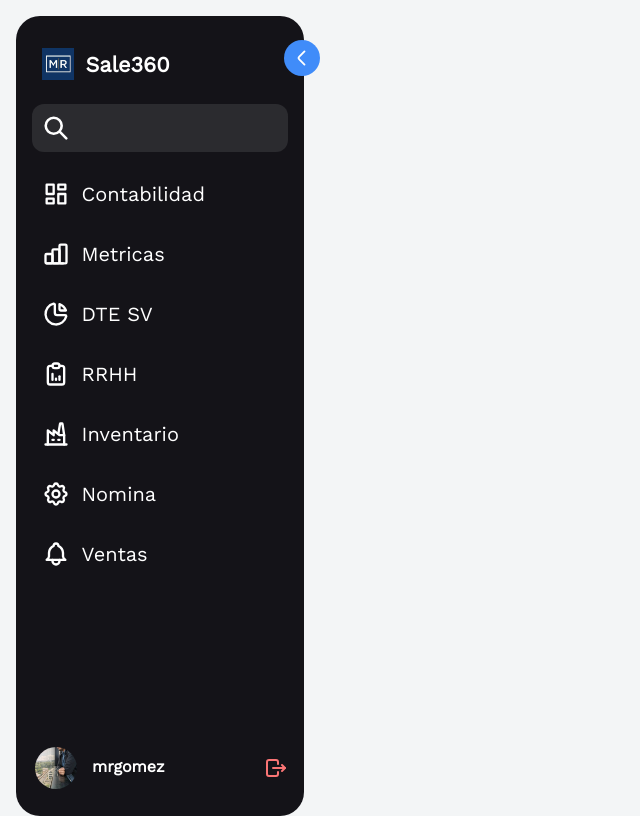
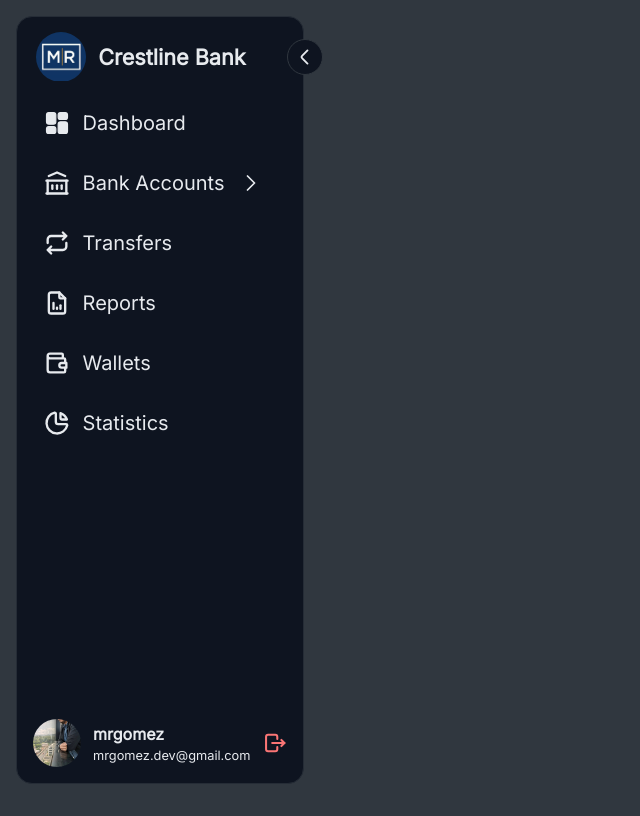
Before and after one commit to mrgomezsv/sale360, a Django app: page /dashboard/ in a window 1280 px wide. Shown: the whole page, without its empty margins (0-640 px from the left). After the commit the page ends 783 px from the top, so only its background shows below. Run offline with Django 4.2, Linux system fonts and the light colour scheme; a user stored in the database is signed in.

Commit message:
Update drashboard

```diff
--- a/system_dashboard/templates/dashboard.html
+++ b/system_dashboard/templates/dashboard.html
@@ -5,25 +5,28 @@
 {% block content %}
 
 <style>
+
+
 :root {
   --primary-color: #191919;
-  --primary: #408CF9;
   --white: #FFFFFF;
-  --sidebar-primary-hover: #2B2B2F;
-  --sidebar-background: #141318;
-  --background: #F3F5F6;
-  --text-link: #FFFFFF;
-  --expand-button: #408CF9;
+  --sidebar-hover: #1D242E;
+  --sidebar-bg: #0E1420;
+  --bg: #30373F;
+  --text-link: #E7EAEE;
   --logout: #FA7575;
-  --search-background: #2B2B2F;
+  --headline-text: #546471;
+  --text: #E7EAEE;
+  --divider-bg: var(--bg);
+  --border-color: var(--bg);
 }
 
 body {
-  font-family: 'Work Sans', sans-serif;
+  font-family: 'Inter', sans-serif;
   font-size: 16px;
   padding: 1rem;
   height: 100%;
-  background: var(--background);
+  background: var(--bg);
 }
 
 html {
@@ -37,21 +40,31 @@ html {
 }
 
 .sidebar {
-  position: sticky;
+  position: relative;
   top: 0;
   left: 0;
-  min-height: 50rem;
   height: 100%;
-  padding: 1.5rem 1rem;
-  border-radius: 1.5rem;
+  border-radius: 1rem;
   user-select: none;
   max-width: 18rem;
-  min-width: 4rem;
+  min-width: 4.5rem;
   display: flex;
   color: var(--white);
+  border: 1px solid #252C36;
   flex-direction: column;
-  background-color: var(--sidebar-background);
+  background: var(--sidebar-bg);
   transition: max-width 0.2s ease-in-out;
+}
+
+.sidebar h2 {
+  color: var(--headline-text);
+  font-size: 1rem;
+  margin-top: 1rem;
+  line-height: 1.5rem;
+}
+
+body.collapsed .sidebar h2 {
+  display: none;
 }
 
 body.collapsed .sidebar {
@@ -64,65 +77,39 @@ body.collapsed .hide {
   visibility: hidden;
 }
 
-/*? search wrapper */
-.search__wrapper {
-  position: relative;
-}
-
-.search__wrapper input {
-  background-color: var(--search-background);
-  min-height: 3rem;
-  width: 100%;
-  color: var(--text-link);
-  border-radius: 0.75rem;
-  padding-left: 2.75rem;
-  font-size: 1.4rem;
-  border: none;
-}
-
-.search__wrapper svg {
-  position: absolute;
-  z-index: 2;
-  top: 50%;
-  left: 0.75rem;
-  width: 1.5rem;
-  height: 1.5rem;
-  stroke: var(--text-link);
-  transform: translateY(-50%);
-  pointer-events: none;
-}
-
 /*? sidebar top */
 .sidebar-top-wrapper {
+  position: relative;
   display: flex;
-  background-color: var(--primary-color-light);
 }
 
 .sidebar-top {
-  position: relative;
   display: flex;
   align-items: start;
   justify-content: center;
   flex-direction: column;
   overflow: hidden;
   height: 4rem;
-  padding-bottom: 1rem;
+  padding: 1rem;
+  padding-top: 2rem;
 }
 
 .logo__wrapper {
   display: flex;
   align-items: center;
   color: var(--text-link);
+  padding-left: 0.2rem;
   font-weight: 700;
   text-decoration: none;
   font-size: 1.35rem;
-  padding: 0 0.6rem;
   gap: 0.75rem;
 }
 
 .logo-small {
-  height: 2rem;
-  width: 2rem;
+  height: 3rem;
+  width: 3rem;
+  border-radius: 0.4rem;
+  padding: 0.25rem;
   overflow: hidden;
   object-fit: cover;
 }
@@ -132,13 +119,19 @@ body.collapsed .hide {
 }
 
 /*? menu links */
-.sidebar-links {
-  margin-top: 1rem;
+
+.sidebar-links-wrapper {
+  overflow: hidden;
+  padding: 1rem;
+  position: relative;
+}
+
+body.collapsed .sidebar-links-wrapper {
+  overflow: hidden;
 }
 
 .sidebar-links ul {
   list-style-type: none;
-  position: relative;
   display: flex;
   row-gap: 0.5rem;
   flex-direction: column;
@@ -157,13 +150,13 @@ body.collapsed .hide {
 }
 
 .sidebar-links li a:hover {
-  background-color: var(--sidebar-primary-hover);
+  background: var(--sidebar-hover);
 }
 
 .sidebar-links li a {
   color: var(--text-link);
   width: 100%;
-  padding-left: 0.6rem;
+  padding: 0 0.6rem;
   font-size: 1.25rem;
   display: flex;
   gap: 0.75rem;
@@ -172,7 +165,7 @@ body.collapsed .hide {
   align-items: center;
   min-height: 3.25rem;
   text-decoration: none;
-  transition: background-color 0.2s ease-in-out;
+  transition: background 0.2s ease-in-out;
 }
 
 .sidebar-links li a .link {
@@ -182,12 +175,12 @@ body.collapsed .hide {
 }
 
 .sidebar-links .active:hover {
-  background-color: var(--sidebar-primary-hover);
+  background: var(--sidebar-hover);
 }
 
 .sidebar-links .active {
   text-decoration: none;
-  background-color: var(--sidebar-primary-hover);
+  background: var(--sidebar-hover);
   color: var(--text-link);
 }
 
@@ -195,52 +188,28 @@ body.collapsed .hide {
   stroke: var(--text-link);
 }
 
-/* ?tooltip */
-.tooltip {
-  position: relative;
+.divider {
+  display: none;
 }
 
-.tooltip .tooltip__content::after {
-  content: " ";
-  position: absolute;
-  top: 50%;
-  left: 0%;
-  margin-left: -9px;
-  margin-top: -5px;
-  border-width: 5px;
-  border-style: solid;
-  border-color: transparent var(--primary-color) transparent transparent;
-}
-
-.tooltip .tooltip__content {
-  visibility: hidden;
-  background-color: var(--primary-color);
-  color: var(--white);
-  text-align: center;
-  border-radius: 6px;
-  padding: 0.35rem 0.75rem;
-  position: absolute;
-  z-index: 1;
-  left: 4.5rem;
-}
-
-.collapsed .tooltip:hover .tooltip__content {
-  visibility: visible;
-}
-
-.collapsed .tooltip:focus .tooltip__content {
-  visibility: visible;
+body.collapsed .divider {
+  width: 100%;
+  display: block;
+  background: var(--divider-bg);
+  height: 2px;
+  margin: 0.5rem 0;
 }
 
 /*? profile part */
 .sidebar__profile {
   display: flex;
+  padding: 1rem;
   align-items: center;
   gap: 0.75rem;
   flex-direction: row;
   color: var(--text-link);
-  overflow-x: hidden;
-  min-height: 2.5rem;
+  overflow: hidden;
+  min-height: 4rem;
   margin-top: auto;
 }
 
@@ -251,17 +220,12 @@ body.collapsed .hide {
 
 .avatar {
   display: block;
+  object-fit: cover;
+  height: 3rem;
   width: 3rem;
-  height: 3rem;
-  object-fit: cover;
   cursor: pointer;
   border-radius: 50%;
-  border: 3px solid transparent;
   transition: all 0.2s ease-in-out;
-}
-
-.avatar:hover {
-  border: 3px solid var(--primary);
 }
 
 .avatar__name {
@@ -282,32 +246,25 @@ body.collapsed .hide {
   font-size: 0.8rem;
 }
 
-.logout {
-  margin-left: auto;
-}
-
-.logout svg {
-  color: var(--logout);
-}
-
 /*? Expand button */
 .expand-btn {
   position: absolute;
   display: grid;
   place-items: center;
   cursor: pointer;
-  background-color: var(--expand-button);
+  background: var(--sidebar-bg);
   z-index: 2;
-  right: -1rem;
+  border: 1px solid var(--border-color);
+  right: -1.25rem;
+  top: 1.40rem;
   width: 2.25rem;
   height: 2.25rem;
-  border: none;
   border-radius: 50%;
 }
 
 .expand-btn svg {
   transform: rotate(-180deg);
-  stroke: var(--white);
+  stroke: var(--text-link);
   width: 1.25rem;
   height: 1.25rem;
 }
@@ -327,6 +284,50 @@ body.collapsed .expand-btn svg {
     width: 100%;
   }
 }
+
+.sidebar__profile .logout {
+  margin-left: auto;
+  height: 2.25rem;
+  width: 2.25rem;
+  cursor: pointer;
+  stroke: var(--logout);
+}
+
+.main-item > .expand-icon {
+  transition: all ease-in-out 0.25s;
+}
+
+.main-item--open > .expand-icon {
+  transform: rotate(-90deg);
+}
+
+body.collapsed .expand-icon {
+  display: none;
+}
+
+.main-item ~ ul {
+  border-left: 2px solid var(--sidebar-hover);
+  margin-left: 0.875rem;
+  padding-left: 0.425rem;
+  visibility: hidden;
+  opacity: 0;
+  max-height: 0;
+  transition: all 200ms;
+}
+
+.main-item--open ~ ul {
+  visibility: visible;
+  margin-top: 1rem;
+  opacity: 1;
+  max-height: 25rem;
+}
+
+.logo {
+  width: 50px;  /* Ajusta el tamaño según lo necesites */
+  height: 50px; /* Hace que la imagen sea cuadrada */
+  border-radius: 50%; /* La hace circular */
+  object-fit: cover; /* Ajusta la imagen dentro del espacio */
+}
 </style>
 
 <!DOCTYPE html>
@@ -337,7 +338,7 @@ body.collapsed .expand-btn svg {
   <title>Sidebar</title>
   <link rel="preconnect" href="https://fonts.googleapis.com">
   <link rel="preconnect" href="https://fonts.gstatic.com" crossorigin>
-  <link href="https://fonts.googleapis.com/css2?family=Work+Sans&display=swap" rel="stylesheet">
+  <link href="https://fonts.googleapis.com/css2?family=Inter&display=swap" rel="stylesheet">
   <link rel="stylesheet" href="style.css">
 </head>
 
@@ -346,135 +347,95 @@ body.collapsed .expand-btn svg {
     <div class="sidebar-top-wrapper">
       <div class="sidebar-top">
         <a href="#" class="logo__wrapper">
-          <img src="{% static '/images/logo.jpg' %}" alt="Logo" class="logo-small">
+          <img src="{% static '/images/logo.jpg' %}" alt="Crestline Bank Logo" class="logo">
           <span class="hide company-name">
-            Sale360
+            Crestline Bank
           </span>
         </a>
       </div>
       <button class="expand-btn" type="button">
-        <svg width="16" height="16" viewBox="0 0 16 16" fill="none" xmlns="http://www.w3.org/2000/svg" aria-labelledby="exp-btn" role="img">
-          <title id="exp-btn">Expand/Collapse Menu</title>
+        <svg width="16" height="16" viewBox="0 0 16 16" fill="none" xmlns="http://www.w3.org/2000/svg">
           <path d="M6.00979 2.72L10.3565 7.06667C10.8698 7.58 10.8698 8.42 10.3565 8.93333L6.00979 13.28"
             stroke-width="1.5" stroke-miterlimit="10" stroke-linecap="round" stroke-linejoin="round" />
         </svg>
       </button>
     </div>
-    <div class="search__wrapper">
-      <svg width="14" height="14" viewBox="0 0 14 14" fill="none" xmlns="http://www.w3.org/2000/svg" aria-labelledby="search-icon" role="img">
-        <title id="search-icon">Search</title>
-        <path
-          d="M9 9L13 13M5.66667 10.3333C3.08934 10.3333 1 8.244 1 5.66667C1 3.08934 3.08934 1 5.66667 1C8.244 1 10.3333 3.08934 10.3333 5.66667C10.3333 8.244 8.244 10.3333 5.66667 10.3333Z"
-          stroke-width="1.5" stroke-linecap="round" stroke-linejoin="round" />
-      </svg>
-      <input type="text" aria-labelledby="search-icon">
-    </div>
+    <div class="sidebar-links-wrapper">
       <div class="sidebar-links">
         <ul>
           <li>
-          <a href="#dashboard" title="Accounting" class="tooltip">
-            <svg xmlns="http://www.w3.org/2000/svg" class="icon icon-tabler icon-tabler-layout-dashboard" width="24"
-              height="24" viewBox="0 0 24 24" stroke-width="2" stroke="currentColor" fill="none" stroke-linecap="round"
-              stroke-linejoin="round" aria-hidden="true">
-              <path stroke="none" d="M0 0h24v24H0z" fill="none" />
-              <path d="M4 4h6v8h-6z" />
-              <path d="M4 16h6v4h-6z" />
-              <path d="M14 12h6v8h-6z" />
-              <path d="M14 4h6v4h-6z" />
-            </svg>
-            <span class="link hide">Contabilidad</span>
-            <span class="tooltip__content">Dashboard</span>
+            <a href="#dashboard" title="Dashboard" >
+              <svg  xmlns="http://www.w3.org/2000/svg"  width="24"  height="24"  viewBox="0 0 24 24"  fill="currentColor"  class="icon icon-tabler icons-tabler-filled icon-tabler-layout-dashboard"><path stroke="none" d="M0 0h24v24H0z" fill="none"/><path d="M9 3a2 2 0 0 1 2 2v6a2 2 0 0 1 -2 2h-4a2 2 0 0 1 -2 -2v-6a2 2 0 0 1 2 -2zm0 12a2 2 0 0 1 2 2v2a2 2 0 0 1 -2 2h-4a2 2 0 0 1 -2 -2v-2a2 2 0 0 1 2 -2zm10 -4a2 2 0 0 1 2 2v6a2 2 0 0 1 -2 2h-4a2 2 0 0 1 -2 -2v-6a2 2 0 0 1 2 -2zm0 -8a2 2 0 0 1 2 2v2a2 2 0 0 1 -2 2h-4a2 2 0 0 1 -2 -2v-2a2 2 0 0 1 2 -2z" /></svg>
+              <span class="link hide">Dashboard</span>
             </a>
           </li>
           <li>
-          <a href="#market-overview" class="tooltip">
-            <svg xmlns="http://www.w3.org/2000/svg" class="icon icon-tabler icon-tabler-chart-bar" width="24"
-              height="24" viewBox="0 0 24 24" stroke-width="2" stroke="currentColor" fill="none" stroke-linecap="round"
-              stroke-linejoin="round" aria-hidden="true">
-              <path stroke="none" d="M0 0h24v24H0z" fill="none" />
-              <path d="M3 12m0 1a1 1 0 0 1 1 -1h4a1 1 0 0 1 1 1v6a1 1 0 0 1 -1 1h-4a1 1 0 0 1 -1 -1z" />
-              <path d="M9 8m0 1a1 1 0 0 1 1 -1h4a1 1 0 0 1 1 1v10a1 1 0 0 1 -1 1h-4a1 1 0 0 1 -1 -1z" />
-              <path d="M15 4m0 1a1 1 0 0 1 1 -1h4a1 1 0 0 1 1 1v14a1 1 0 0 1 -1 1h-4a1 1 0 0 1 -1 -1z" />
-              <path d="M4 20l14 0" />
+            <a href="#bank-accounts" title="Bank Accounts" class="tooltip main-item" >
+              <svg xmlns="http://www.w3.org/2000/svg"  width="24"  height="24"  viewBox="0 0 24 24"  fill="none"  stroke="currentColor"  stroke-width="2"  stroke-linecap="round"  stroke-linejoin="round"  class="icon icon-tabler icons-tabler-outline icon-tabler-building-bank"><path stroke="none" d="M0 0h24v24H0z" fill="none"/><path d="M3 21l18 0" /><path d="M3 10l18 0" /><path d="M5 6l7 -3l7 3" /><path d="M4 10l0 11" /><path d="M20 10l0 11" /><path d="M8 14l0 3" /><path d="M12 14l0 3" /><path d="M16 14l0 3" /></svg>
+              <span class="link hide">Bank Accounts</span>
+              <svg
+                xmlns="http://www.w3.org/2000/svg"
+                class="hide expand-icon"
+                width="44"
+                height="44"
+                viewBox="0 0 24 24"
+                stroke-width="1.5"
+                stroke="currentColor"
+                fill="none"
+                stroke-linecap="round"
+                stroke-linejoin="round"
+              >
+                <path stroke="none" d="M0 0h24v24H0z" fill="none"/>
+                <path d="M9 6l6 6l-6 6" />
               </svg>
-            <span class="link hide">Metricas</span>
-            <span class="tooltip__content">Market Overview</span>
+            </a>
+            <ul class="hide">
+              <li>
+                <a href="#income" title="Income">
+                  Income
                 </a>
               </li>
               <li>
-          <a href="#analytics" title="DTE SV" class="tooltip">
-            <svg xmlns="http://www.w3.org/2000/svg" class="icon icon-tabler icon-tabler-chart-pie" width="24"
-              height="24" viewBox="0 0 24 24" stroke-width="2" stroke="currentColor" fill="none" stroke-linecap="round"
-              stroke-linejoin="round" aria-hidden="true">
-              <path stroke="none" d="M0 0h24v24H0z" fill="none" />
-              <path d="M10 3.2a9 9 0 1 0 10.8 10.8a1 1 0 0 0 -1 -1h-6.8a2 2 0 0 1 -2 -2v-7a.9 .9 0 0 0 -1 -.8" />
-              <path d="M15 3.5a9 9 0 0 1 5.5 5.5h-4.5a1 1 0 0 1 -1 -1v-4.5" />
-            </svg>
-            <span class="link hide">DTE SV</span>
-            <span class="tooltip__content">Analytics</span>
-          </a>
-        </li>
-
-        <li>
-          <a href="#reports" title="RRHH" class="tooltip">
-            <svg xmlns="http://www.w3.org/2000/svg" class="icon icon-tabler icon-tabler-report-analytics" width="24"
-              height="24" viewBox="0 0 24 24" stroke-width="2" stroke="currentColor" fill="none" stroke-linecap="round"
-              stroke-linejoin="round" aria-hidden="true">
-              <path stroke="none" d="M0 0h24v24H0z" fill="none" />
-              <path d="M9 5h-2a2 2 0 0 0 -2 2v12a2 2 0 0 0 2 2h10a2 2 0 0 0 2 -2v-12a2 2 0 0 0 -2 -2h-2" />
-              <path d="M9 3m0 2a2 2 0 0 1 2 -2h2a2 2 0 0 1 2 2v0a2 2 0 0 1 -2 2h-2a2 2 0 0 1 -2 -2z" />
-              <path d="M9 17v-5" />
-              <path d="M12 17v-1" />
-              <path d="M15 17v-3" />
-            </svg>
-            <span class="link hide">RRHH</span>
-            <span class="tooltip__content">Reports</span>
+                <a href="#expenses" title="Expense">
+                  Expenses
                 </a>
               </li>
               <li>
-          <a href="#industries" title="Inventario" class="tooltip">
-            <svg xmlns="http://www.w3.org/2000/svg" class="icon icon-tabler icon-tabler-building-factory-2" width="24"
-              height="24" viewBox="0 0 24 24" stroke-width="2" stroke="currentColor" fill="none" stroke-linecap="round"
-              stroke-linejoin="round" aria-hidden="true">
-              <path stroke="none" d="M0 0h24v24H0z" fill="none" />
-              <path d="M3 21h18" />
-              <path d="M5 21v-12l5 4v-4l5 4h4" />
-              <path d="M19 21v-8l-1.436 -9.574a.5 .5 0 0 0 -.495 -.426h-1.145a.5 .5 0 0 0 -.494 .418l-1.43 8.582" />
-              <path d="M9 17h1" />
-              <path d="M14 17h1" />
-            </svg>
-            <span class="link hide">Inventario</span>
-            <span class="tooltip__content">Industries</span>
+                <a href="#statements" title="Statements">
+                  Statements
                 </a>
               </li>
               <li>
-          <a href="#settings" title="Nomina" class="tooltip">
-            <svg xmlns="http://www.w3.org/2000/svg" width="24" height="24" viewBox="0 0 24 24" stroke-width="2"
-              stroke="currentColor" fill="none" stroke-linecap="round" stroke-linejoin="round" aria-hidden="true">
-              <path stroke="none" d="M0 0h24v24H0z" fill="none"></path>
-              <path
-                d="M10.325 4.317c.426 -1.756 2.924 -1.756 3.35 0a1.724 1.724 0 0 0 2.573 1.066c1.543 -.94 3.31 .826 2.37 2.37a1.724 1.724 0 0 0 1.065 2.572c1.756 .426 1.756 2.924 0 3.35a1.724 1.724 0 0 0 -1.066 2.573c.94 1.543 -.826 3.31 -2.37 2.37a1.724 1.724 0 0 0 -2.572 1.065c-.426 1.756 -2.924 1.756 -3.35 0a1.724 1.724 0 0 0 -2.573 -1.066c-1.543 .94 -3.31 -.826 -2.37 -2.37a1.724 1.724 0 0 0 -1.065 -2.572c-1.756 -.426 -1.756 -2.924 0 -3.35a1.724 1.724 0 0 0 1.066 -2.573c-.94 -1.543 .826 -3.31 2.37 -2.37c1 .608 2.296 .07 2.572 -1.065z">
-              </path>
-              <path d="M9 12a3 3 0 1 0 6 0a3 3 0 0 0 -6 0"></path>
-            </svg>
-            <span class="link hide">Nomina</span>
-            <span class="tooltip__content">Settings</span>
+                <a href="#payouts" title="Payouts">
+                  Payouts
+                </a>
+              </li>
+            </ul>
+          </li>
+          <li>
+            <a href="#transfers" title="Transfers" >
+              <svg  xmlns="http://www.w3.org/2000/svg"  width="24"  height="24"  viewBox="0 0 24 24"  fill="none"  stroke="currentColor"  stroke-width="2"  stroke-linecap="round"  stroke-linejoin="round"  class="icon icon-tabler icons-tabler-outline icon-tabler-repeat"><path stroke="none" d="M0 0h24v24H0z" fill="none"/><path d="M4 12v-3a3 3 0 0 1 3 -3h13m-3 -3l3 3l-3 3" /><path d="M20 12v3a3 3 0 0 1 -3 3h-13m3 3l-3 -3l3 -3" /></svg>
+              <span class="link hide">Transfers</span>
             </a>
           </li>
           <li>
-          <a href="#notifications" title="Sale" class="tooltip">
-            <svg xmlns="http://www.w3.org/2000/svg" class="icon icon-tabler icon-tabler-bell" width="24" height="24"
-              viewBox="0 0 24 24" stroke-width="2" stroke="currentColor" fill="none" stroke-linecap="round"
-              stroke-linejoin="round" aria-hidden="true">
-              <path stroke="none" d="M0 0h24v24H0z" fill="none" />
-              <path d="M10 5a2 2 0 1 1 4 0a7 7 0 0 1 4 6v3a4 4 0 0 0 2 3h-16a4 4 0 0 0 2 -3v-3a7 7 0 0 1 4 -6" />
-              <path d="M9 17v1a3 3 0 0 0 6 0v-1" />
-            </svg>
-            <span class="link hide">Ventas</span>
-            <span class="tooltip__content">Notifications</span>
+            <a href="#reports" title="Reports" >
+              <svg  xmlns="http://www.w3.org/2000/svg"  width="24"  height="24"  viewBox="0 0 24 24"  fill="none"  stroke="currentColor"  stroke-width="2"  stroke-linecap="round"  stroke-linejoin="round"  class="icon icon-tabler icons-tabler-outline icon-tabler-file-analytics"><path stroke="none" d="M0 0h24v24H0z" fill="none"/><path d="M14 3v4a1 1 0 0 0 1 1h4" /><path d="M17 21h-10a2 2 0 0 1 -2 -2v-14a2 2 0 0 1 2 -2h7l5 5v11a2 2 0 0 1 -2 2z" /><path d="M9 17l0 -5" /><path d="M12 17l0 -1" /><path d="M15 17l0 -3" /></svg>              <span class="link hide">Reports</span>
+            </a>
+          </li>
+          <li>
+            <a href="#wallets" title="Wallets" >
+              <svg  xmlns="http://www.w3.org/2000/svg"  width="24"  height="24"  viewBox="0 0 24 24"  fill="none"  stroke="currentColor"  stroke-width="2"  stroke-linecap="round"  stroke-linejoin="round"  class="icon icon-tabler icons-tabler-outline icon-tabler-wallet"><path stroke="none" d="M0 0h24v24H0z" fill="none"/><path d="M17 8v-3a1 1 0 0 0 -1 -1h-10a2 2 0 0 0 0 4h12a1 1 0 0 1 1 1v3m0 4v3a1 1 0 0 1 -1 1h-12a2 2 0 0 1 -2 -2v-12" /><path d="M20 12v4h-4a2 2 0 0 1 0 -4h4" /></svg>
+              <span class="link hide">Wallets</span>
+            </a>
+          </li>
+          <li>
+            <a href="#statistics" title="Statistics" >
+              <svg  xmlns="http://www.w3.org/2000/svg"  width="24"  height="24"  viewBox="0 0 24 24"  fill="none"  stroke="currentColor"  stroke-width="2"  stroke-linecap="round"  stroke-linejoin="round"  class="icon icon-tabler icons-tabler-outline icon-tabler-chart-pie"><path stroke="none" d="M0 0h24v24H0z" fill="none"/><path d="M10 3.2a9 9 0 1 0 10.8 10.8a1 1 0 0 0 -1 -1h-6.8a2 2 0 0 1 -2 -2v-7a.9 .9 0 0 0 -1 -.8" /><path d="M15 3.5a9 9 0 0 1 5.5 5.5h-4.5a1 1 0 0 1 -1 -1v-4.5" /></svg>              <span class="link hide">Statistics</span>
             </a>
           </li>
         </ul>
+      </div>
     </div>
     <div class="sidebar__profile">
       <div class="avatar__wrapper">
@@ -483,19 +444,9 @@ body.collapsed .expand-btn svg {
       </div>
       <div class="avatar__name hide">
         <div class="user-name">{{ user.username }}</div>
-        <div class="email">{{ user.useremail }}</div>
+        <div class="email">{{ user.email }}</div>
       </div>
-      <a href="{% url 'logout' %}" class="logout hide">
-        <svg xmlns="http://www.w3.org/2000/svg" class="icon icon-tabler icon-tabler-logout" width="24" height="24"
-          viewBox="0 0 24 24" stroke-width="2" stroke="currentColor" fill="none" stroke-linecap="round"
-          stroke-linejoin="round" aria-labelledby="logout-icon" role="img">
-          <title id="logout-icon">log out</title>
-          <path stroke="none" d="M0 0h24v24H0z" fill="none"></path>
-          <path d="M14 8v-2a2 2 0 0 0 -2 -2h-7a2 2 0 0 0 -2 2v12a2 2 0 0 0 2 2h7a2 2 0 0 0 2 -2v-2"></path>
-          <path d="M9 12h12l-3 -3"></path>
-          <path d="M18 15l3 -3"></path>
-        </svg>
-      </a>
+      <svg class="logout" xmlns="http://www.w3.org/2000/svg"  width="24"  height="24"  viewBox="0 0 24 24"  fill="none"  stroke="currentColor"  stroke-width="2"  stroke-linecap="round"  stroke-linejoin="round"  class="icon icon-tabler icons-tabler-outline icon-tabler-logout"><path stroke="none" d="M0 0h24v24H0z" fill="none"/><path d="M14 8v-2a2 2 0 0 0 -2 -2h-7a2 2 0 0 0 -2 2v12a2 2 0 0 0 2 2h7a2 2 0 0 0 2 -2v-2" /><path d="M9 12h12l-3 -3" /><path d="M18 15l3 -3" /></svg>
     </div>
   </nav>
   <script src="script.js"></script>
@@ -530,9 +481,15 @@ allLinks.forEach((elem) => {
   });
 });
 
-const searchInput = document.querySelector(".search__wrapper input");
+const mainItems = document.querySelectorAll(
+  '.main-item'
+);
 
-searchInput.addEventListener("focus", (e) => {
-  document.body.classList.remove("collapsed");
+mainItems.forEach((mainItem) => {
+  mainItem.addEventListener('click', () => {
+    mainItem.classList.toggle(
+      'main-item--open'
+    );
+  })
 });
 </script>
```
Lines whose indentation alone changed are shown as unchanged.
